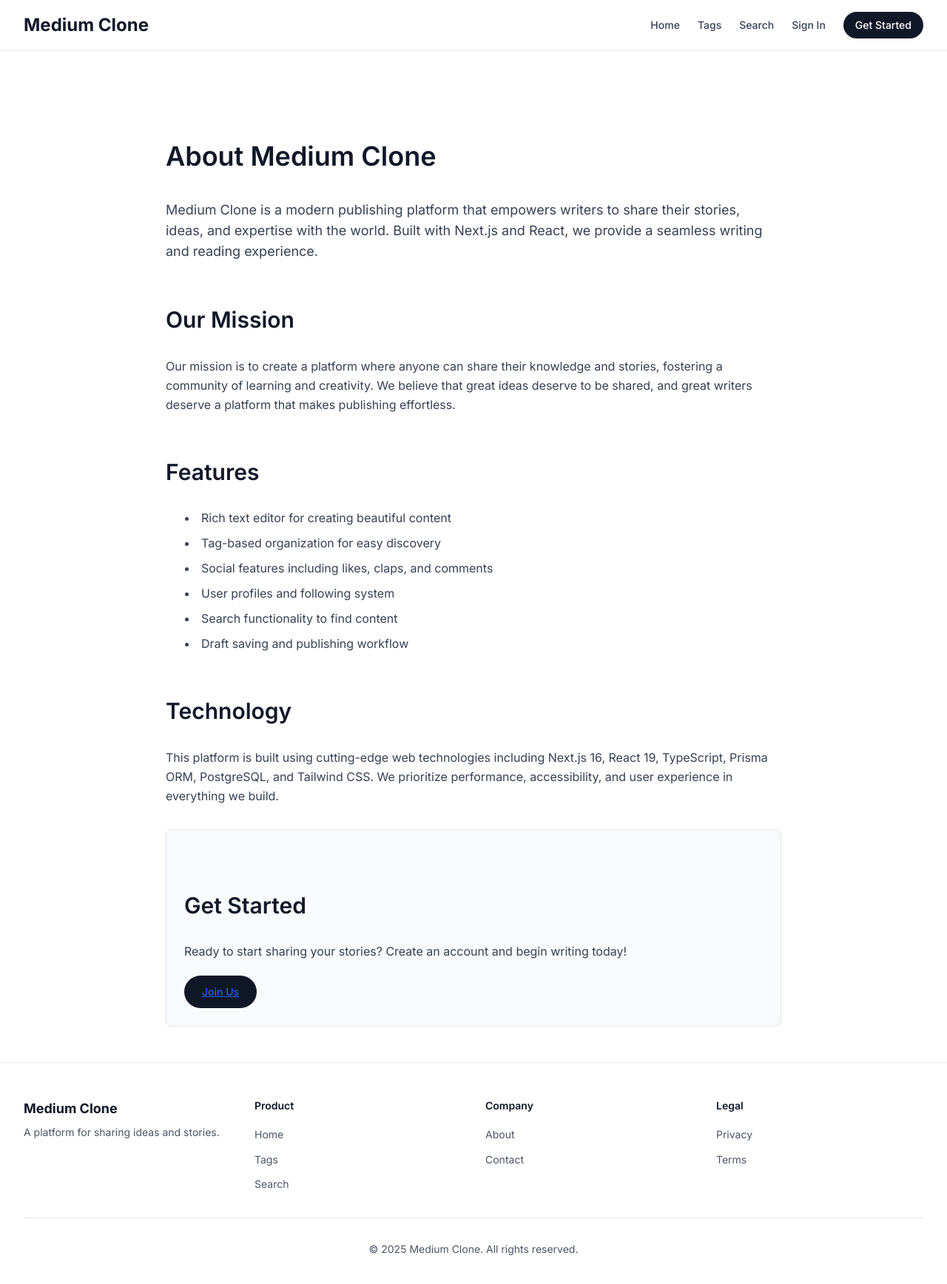
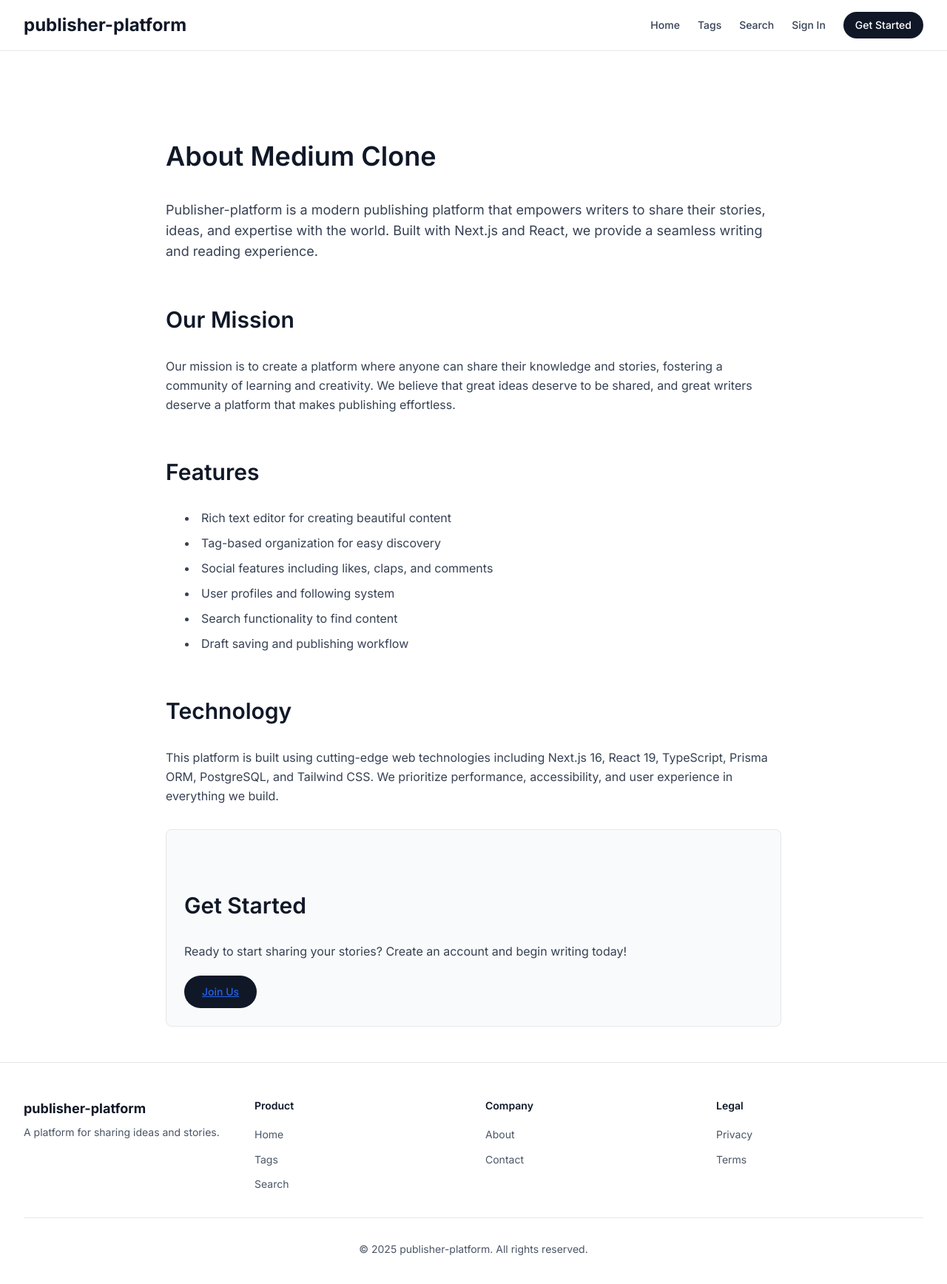
Before and after one commit to muhetopeace/capston2_frontend, a Next.js app: page /about in a window 1280 px wide. Shown: the top 1736 px of the page at 74% size. Built offline with nearby package versions, Linux system fonts and the light colour scheme; no server answers.

Commit message:
changes on header, footer and about page

```diff
--- a/app/about/page.tsx
+++ b/app/about/page.tsx
@@ -6,7 +6,7 @@ export default function AboutPage() {
 
         <div className="space-y-6 text-gray-700 leading-relaxed">
           <p className="text-lg">
-            Medium Clone is a modern publishing platform that empowers writers to share their stories,
+            Publisher-platform is a modern publishing platform that empowers writers to share their stories,
             ideas, and expertise with the world. Built with Next.js and React, we provide a seamless
             writing and reading experience.
           </p>
--- a/app/blog/page.tsx
+++ b/app/blog/page.tsx
@@ -35,8 +35,8 @@ export default async function BlogPage() {
   }
 
   const posts = await getUserPosts(session.user.id);
-  const publishedPosts = posts.filter((post) => post.published);
-  const draftPosts = posts.filter((post) => !post.published);
+  const publishedPosts = posts.filter((post:any) => post.published);
+  const draftPosts = posts.filter((post:any) => !post.published);
 
   return (
     <div className="mx-auto max-w-7xl px-4 py-8 sm:px-6 lg:px-8">
--- a/app/profile/[id]/page.tsx
+++ b/app/profile/[id]/page.tsx
@@ -78,10 +78,10 @@ export default async function ProfilePage({
               )}
               <div className="mt-4 flex space-x-6 text-sm text-gray-600">
                 <span>
-                  <strong>{user._count.followers}</strong> Followers
+                  <strong>{user._count.followers}</strong> Following
                 </span>
                 <span>
-                  <strong>{user._count.following}</strong> Following
+                  <strong>{user._count.following}</strong> Follower
                 </span>
                 <span>
                   <strong>{user.posts.length}</strong> Posts
--- a/components/Footer.tsx
+++ b/components/Footer.tsx
@@ -6,7 +6,7 @@ export default function Footer() {
       <div className="mx-auto max-w-7xl px-4 py-12 sm:px-6 lg:px-8">
         <div className="grid grid-cols-1 gap-8 md:grid-cols-4">
           <div>
-            <h3 className="text-lg font-bold text-gray-900">Medium Clone</h3>
+            <h3 className="text-lg font-bold text-gray-900">publisher-platform</h3>
             <p className="mt-2 text-sm text-gray-600">
               A platform for sharing ideas and stories.
             </p>
@@ -85,7 +85,7 @@ export default function Footer() {
         </div>
         <div className="mt-8 border-t border-gray-200 pt-8">
           <p className="text-center text-sm text-gray-600">
-            © {new Date().getFullYear()} Medium Clone. All rights reserved.
+            © {new Date().getFullYear()} publisher-platform. All rights reserved.
           </p>
         </div>
       </div>
--- a/components/Header.tsx
+++ b/components/Header.tsx
@@ -13,7 +13,7 @@ export default function Header() {
       <nav className="mx-auto flex max-w-7xl items-center justify-between px-4 py-4 sm:px-6 lg:px-8">
         <div className="flex items-center">
           <Link href="/" className="text-2xl font-bold text-gray-900">
-            Medium Clone
+            publisher-platform
           </Link>
         </div>
 
```
Also changed, not shown: 1 other file (tests, documents, lock files or other folders).
